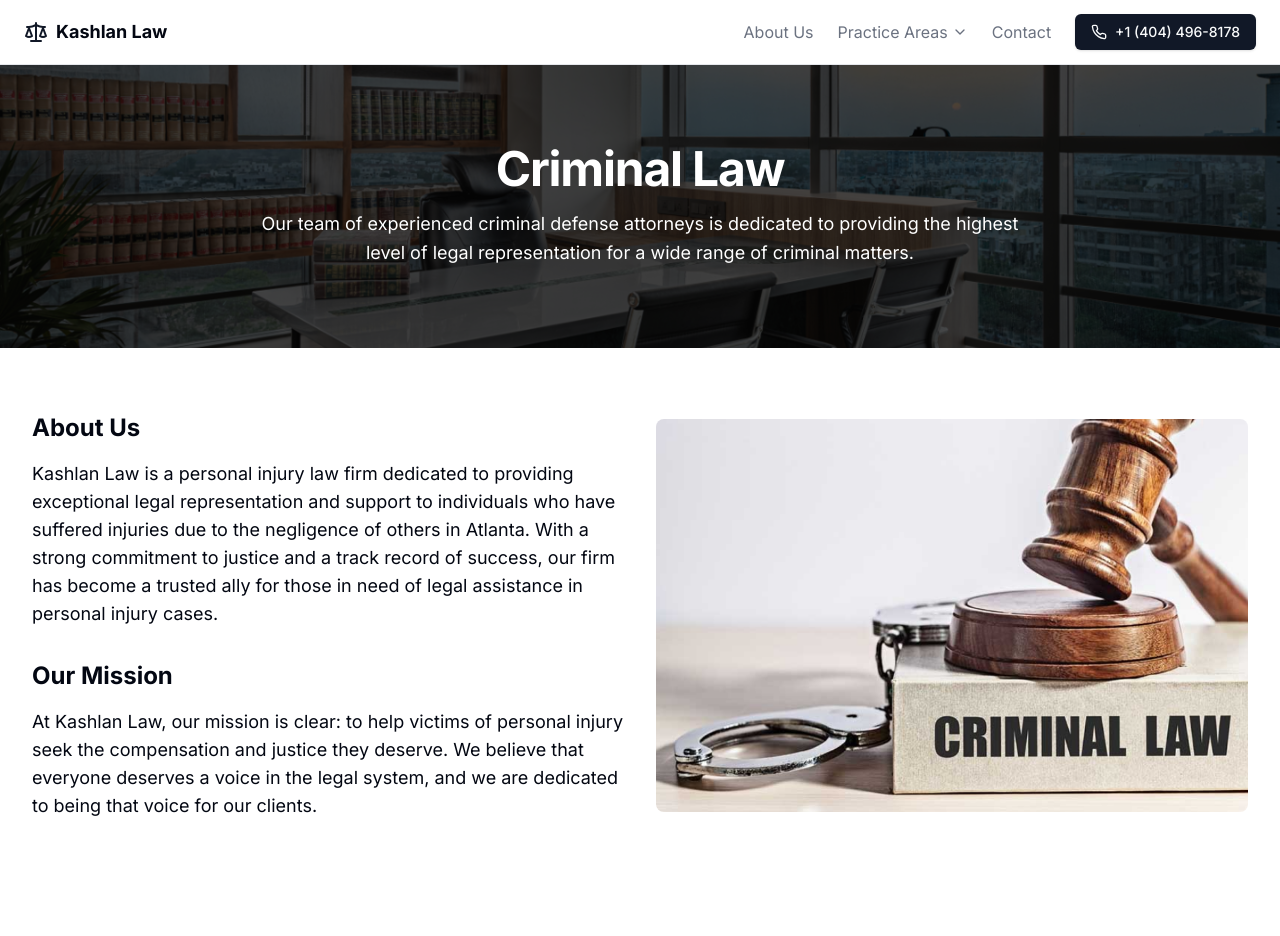
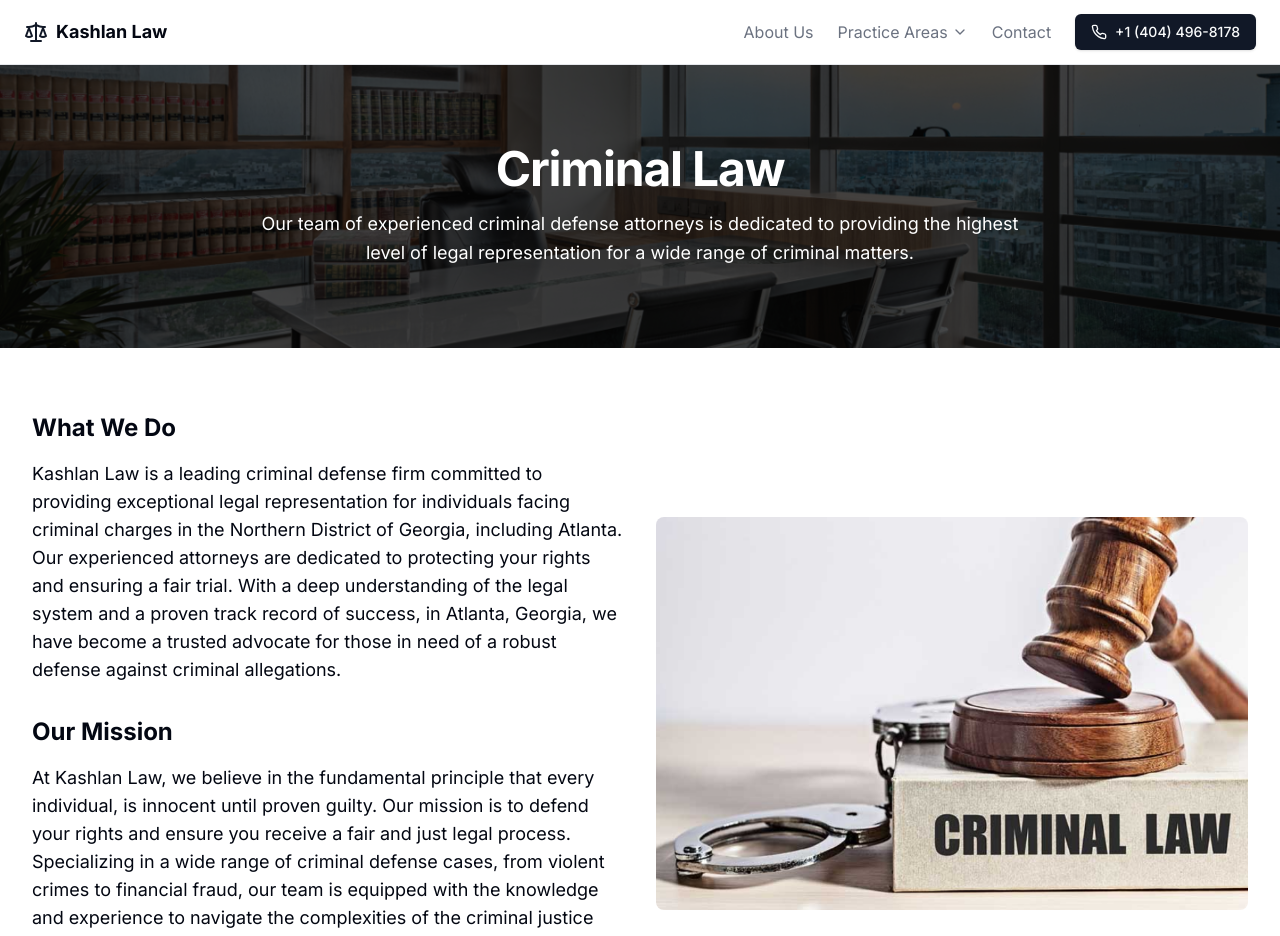
Before and after one commit to ra8200/kashlan-law, a Next.js app: page /criminal in a window 1280 px wide. Shown: the top 936 px of the page. Built offline with nearby package versions, Linux system fonts and the light colour scheme.

Commit message:
fixed verbiage in CL page and footer

```diff
--- a/app/criminal/page.tsx
+++ b/app/criminal/page.tsx
@@ -50,18 +50,13 @@ export default function CriminalLaw() {
         <section className="container mx-auto py-16">
           <div className="flex flex-col items-center md:flex-row md:space-x-8">
             <div className="md:w-1/2">
-              <h2 className="text-2xl font-bold">About Us</h2>
+              <h2 className="text-2xl font-bold">What We Do</h2>
               <p className="mt-4 text-lg">
-                Kashlan Law is a personal injury law firm dedicated to providing exceptional legal
-                representation and support to individuals who have suffered injuries due to the negligence of others in Atlanta. With
-                a strong commitment to justice and a track record of success, our firm has become a trusted ally for those
-                in need of legal assistance in personal injury cases.
+                Kashlan Law is a leading criminal defense firm committed to providing exceptional legal representation for individuals facing criminal charges in the Northern District of Georgia, including Atlanta. Our experienced attorneys are dedicated to protecting your rights and ensuring a fair trial. With a deep understanding of the legal system and a proven track record of success, in Atlanta, Georgia, we have become a trusted advocate for those in need of a robust defense against criminal allegations.
               </p>
               <h2 className="mt-8 text-2xl font-bold">Our Mission</h2>
               <p className="mt-4 text-lg">
-                At Kashlan Law, our mission is clear: to help victims of personal injury seek the compensation and
-                justice they deserve. We believe that everyone deserves a voice in the legal system, and we are dedicated
-                to being that voice for our clients.
+                At Kashlan Law, we believe in the fundamental principle that every individual, is innocent until proven guilty. Our mission is to defend your rights and ensure you receive a fair and just legal process. Specializing in a wide range of criminal defense cases, from violent crimes to financial fraud, our team is equipped with the knowledge and experience to navigate the complexities of the criminal justice system. We are committed to providing personalized and aggressive defense strategies to achieve the best possible outcome for our clients.
               </p>
             </div>
             <div className="mt-8 md:mt-0 md:w-1/2">
@@ -77,6 +72,7 @@ export default function CriminalLaw() {
         </section>
         <section className="py-12 md:py-20">
           <div className="container grid grid-cols-1 sm:grid-cols-2 lg:grid-cols-3 gap-6">
+            <h2 className="mt-8 text-2xl font-bold">Areas of Practice</h2>
             {criminalCardData.map((card, index) => (
               <Card
                 key={index}
--- a/app/personal/page.tsx
+++ b/app/personal/page.tsx
@@ -77,6 +77,7 @@ export default function PersonalInjury() {
       </section>
         <section className="py-12 md:py-20">
           <div className="container grid grid-cols-1 sm:grid-cols-2 lg:grid-cols-3 gap-6">
+            <h2 className="mt-8 text-2xl font-bold">Areas of Practice</h2>
             {personalCardData.map((card, index) => (
               <Card
                 key={index}
--- a/components/Footer.tsx
+++ b/components/Footer.tsx
@@ -23,34 +23,16 @@ export default function Footer() {
           <div className="flex items-center gap-2">
             <MapPinIcon className="h-5 w-5 text-muted-foreground" />
             <a href="https://www.google.com/maps/place/The+Raffaeli+Professional+Building,+1560+Warsaw+Rd,+Roswell,+GA+30076/@34.0373603,-84.3336258,17z/data=!3m1!4b1!4m6!3m5!1s0x88f574c705296c8f:0xea2f30385256a721!8m2!3d34.0373559!4d-84.3310509!16s%2Fg%2F11bw3ym_1n?entry=ttu" className="text-muted-foreground hover:underline">
+              Kashlan Law
+              <br />
               1560 Warsaw Road
               <br />
               Roswell, GA 30076
             </a>
           </div>
-          <div className="flex items-center gap-4">
-            {/* <Link href="#" className="text-muted-foreground hover:text-primary" prefetch={false}>
-              <PlaceHolderIcon className="h-5 w-5" />
-            </Link> */}
-            {/* <Link href="#" className="text-muted-foreground hover:text-primary" prefetch={false}>
-              <PlaceHolderIcon className="h-5 w-5" />
-            </Link> */}
-            {/* <Link href="#" className="text-muted-foreground hover:text-primary" prefetch={false}>
-              <PlaceHolderIcon className="h-5 w-5" />
-            </Link> */}
-          </div>
         </div>
         <div className="flex flex-col items-end gap-4 text-xs text-muted-foreground">
-          <p>&copy; 2024 Example Inc. All rights reserved.</p>
-          <p>
-            <Link href="#" className="hover:underline" prefetch={false}>
-              Terms of Service
-            </Link>
-            {" | "}
-            <Link href="#" className="hover:underline" prefetch={false}>
-              Privacy Policy
-            </Link>
-          </p>
+          <p className="text-base">&copy; 2024 Kashlan Law. All rights reserved.</p>
         </div>
       </div>
     </footer>
```
